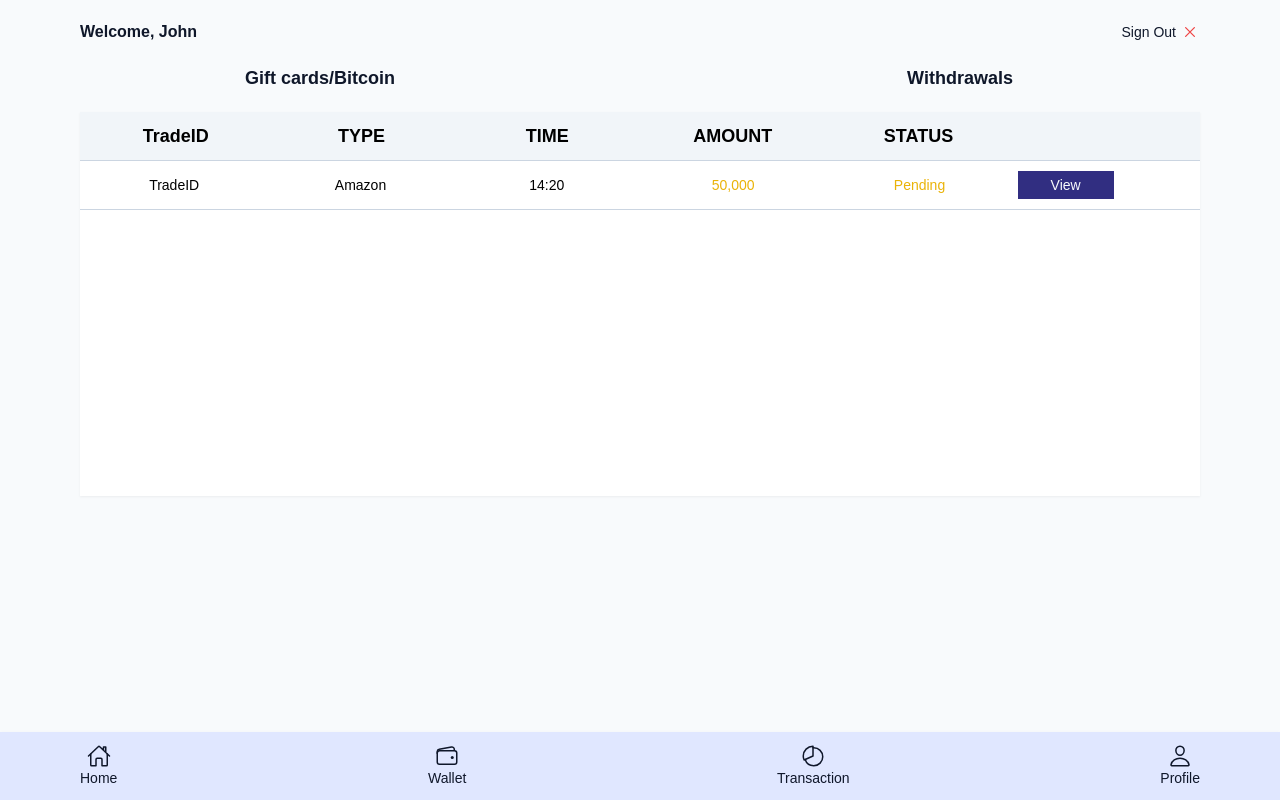
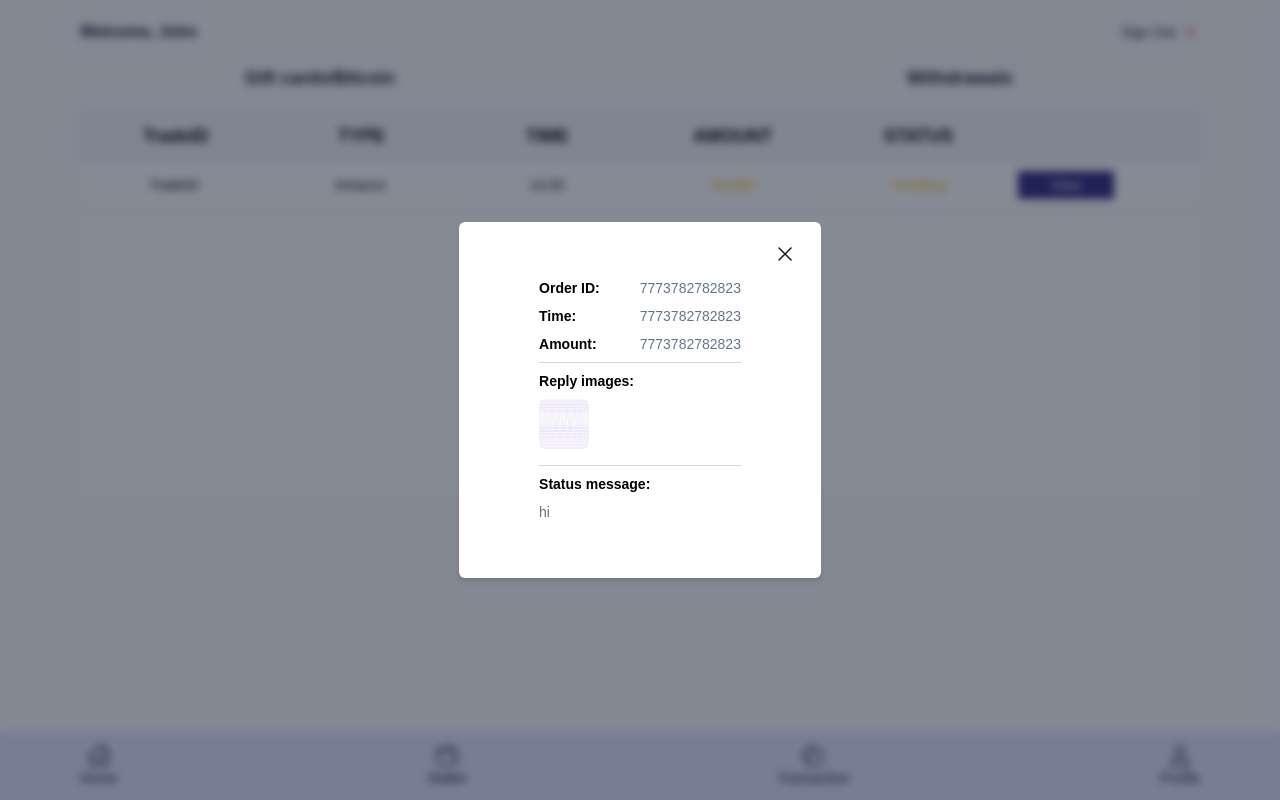
Before and after one commit to Compacttradaing/Compact-Trader, a React (Vite) app: page /app/transaction in a window 1280 px wide. Both pictures are taken after a click on the button "View". Built offline with nearby package versions, Linux system fonts and the light colour scheme.

Commit message:
update status

```diff
--- /dev/null
+++ b/src/features/transaction/Status.jsx
@@ -0,0 +1,49 @@
+import Modal from "../../ui/Modal";
+
+function Status({ onClose }) {
+  return (
+    <Modal onClose={onClose}>
+      <div className="border-b border-slate-300 pb-2">
+        <p className="text-sm font-bold flex mb-2 items-center justify-between">
+          Order ID:{" "}
+          <span className="ml-10 text-sm font-normal text-slate-500">
+            7773782782823
+          </span>
+        </p>
+        <p className="text-sm font-bold mb-2 flex items-center justify-between">
+          Time:{" "}
+          <span className="ml-10 text-sm font-normal text-slate-500">
+            7773782782823
+          </span>
+        </p>
+        <p className="text-sm font-bold flex items-center justify-between">
+          Amount:{" "}
+          <span className="ml-10 text-sm font-normal text-slate-500">
+            7773782782823
+          </span>
+        </p>
+      </div>
+      <div className="mt-2 border-b border-slate-300 pb-2">
+        <p className="text-sm font-bold flex mb-2 items-center justify-between">
+          Reply images:
+        </p>
+        <div className="w-full h-auto flex justify-start items-start flex-wrap max-h-52 mt-2">
+          <div className="w-[50px] h-[50px] mr-1 relative mb-2">
+            <img
+              src="/assets/images/backgroundPatern.png"
+              className="w-full h-full rounded-md"
+            />
+          </div>
+        </div>
+      </div>
+      <div className="mt-2">
+        <p className="text-sm font-bold flex mb-2 items-center justify-between">
+          Status message:
+        </p>
+        <p className="text-slate-500 text-sm font-normal">hi</p>
+      </div>
+    </Modal>
+  );
+}
+
+export default Status;
--- a/src/features/transaction/TransactionTableRow.jsx
+++ b/src/features/transaction/TransactionTableRow.jsx
@@ -1,6 +1,6 @@
 import TableBtn from "../../ui/TableBtn";
 
-function TransactionTableRow() {
+function TransactionTableRow({ onClick }) {
   return (
     <div className="grid grid-cols-5 md:grid-cols-6 text-sm items-center justify-center text-center gap-x-2.5 px-1.5 py-2.5 last:border-b last:border-slate-300">
       <h2 className="hidden md:block">TradeID</h2>
@@ -8,7 +8,7 @@ function TransactionTableRow() {
       <h2>14:20</h2>
       <h2 className="text-yellow-500">50,000</h2>
       <h2 className="text-yellow-500">Pending</h2>
-      <TableBtn>View</TableBtn>
+      <TableBtn onClick={onClick}>View</TableBtn>
     </div>
   );
 }
--- a/src/pages/Dashboard/Dashboard.jsx
+++ b/src/pages/Dashboard/Dashboard.jsx
@@ -5,8 +5,12 @@ import NaVBtnText from "../../features/Dashboard/NaVBtnText";
 import TransactionTable from "../../features/transaction/TransactionTable";
 import TransactionHeader from "../../features/transaction/TransactionHeader";
 import TransactionTableRow from "../../features/transaction/TransactionTableRow";
+import { useState } from "react";
+import Status from "../../features/transaction/Status";
 
 function Dashboard() {
+  const [isOpen, setIsOpen] = useState(false);
+
   return (
     <>
       <div className="sm:flex mt-5 px-3 flex-row items-center justify-center md:justify-between sm:mt-10">
@@ -28,8 +32,9 @@ function Dashboard() {
       </div>
       <TransactionTable type="primary">
         <TransactionHeader />
-        <TransactionTableRow />
+        <TransactionTableRow onClick={() => setIsOpen(true)} />
       </TransactionTable>
+      {isOpen && <Status onClose={() => setIsOpen(false)} />}
     </>
   );
 }
--- a/src/pages/Dashboard/Transaction.jsx
+++ b/src/pages/Dashboard/Transaction.jsx
@@ -1,16 +1,21 @@
+import { useState } from "react";
 import TransactionHeader from "../../features/transaction/TransactionHeader";
 import TransactionTab from "../../features/transaction/TransactionTab";
 import TransactionTable from "../../features/transaction/TransactionTable";
 import TransactionTableRow from "../../features/transaction/TransactionTableRow";
+import Status from "../../features/transaction/Status";
 
 function Transaction() {
+  const [isOpen, setIsOpen] = useState(false);
+
   return (
     <div>
       <TransactionTab />
       <TransactionTable type="secondary">
         <TransactionHeader />
-        <TransactionTableRow />
+        <TransactionTableRow onClick={() => setIsOpen(true)} />
       </TransactionTable>
+      {isOpen && <Status onClose={() => setIsOpen(false)} />}
     </div>
   );
 }
--- a/src/ui/TableBtn.jsx
+++ b/src/ui/TableBtn.jsx
@@ -1,6 +1,9 @@
-function TableBtn({ children }) {
+function TableBtn({ children, onClick }) {
   return (
-    <button className="bg-indigo-900 md:w-24 px-1 py-1 text-slate-50">
+    <button
+      onClick={onClick}
+      className="bg-indigo-900 md:w-24 px-1 py-1 text-slate-50"
+    >
       {children}
     </button>
   );
```
